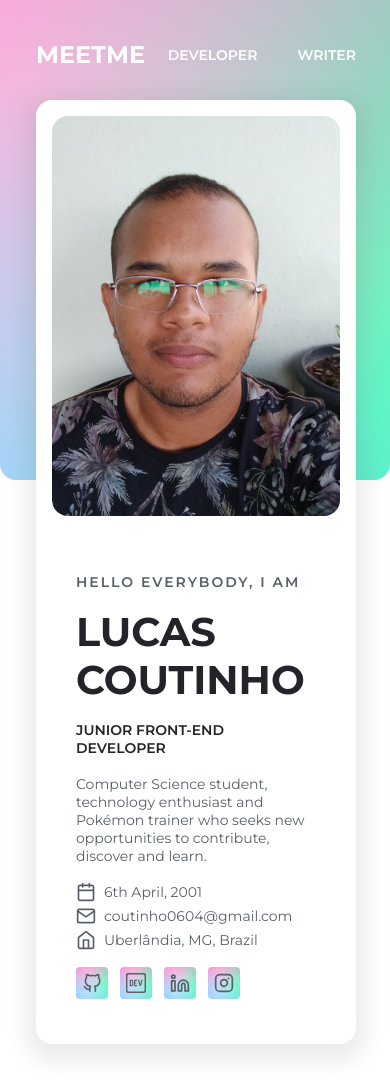
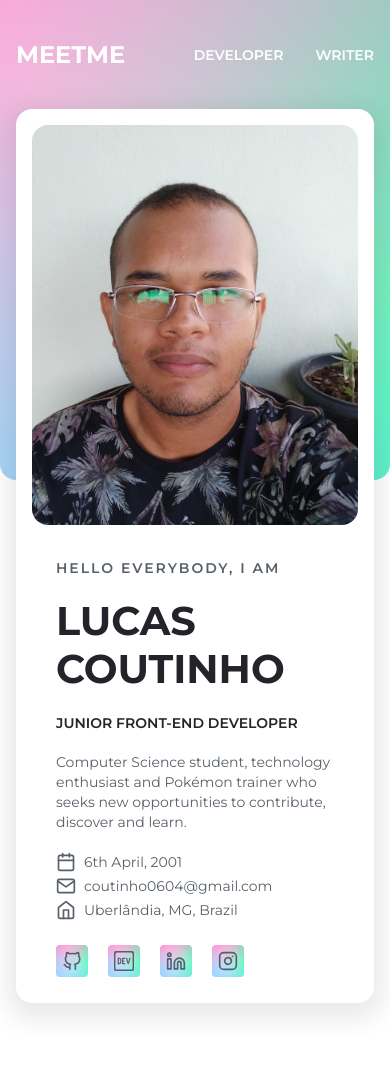
Before and after one commit to lucasmc64/lucasmc64.github.io, a plain HTML site: page index.html in a window 390 px wide. After the commit the page ends 1051 px from the top, so only its background shows below. Drawn offline with Linux system fonts and the light colour scheme.

Commit message:
Some improvements in overall responsiveness

```diff
--- a/style.css
+++ b/style.css
@@ -11,6 +11,7 @@
 body {
     font-family: 'Montserrat', sans-serif;
     min-height: 100vh;
+    min-width: 370px;
 }
 
 /* +-+-+-+-+- General classes -+-+-+-+-+ */
@@ -27,6 +28,7 @@ div.background {
     position: relative;
     overflow: hidden;
     width: 100%;
+    min-width: 370px;
     height: 480px;
     border-radius: 0 0 16px 16px;
 }
@@ -81,6 +83,7 @@ header {
     padding: 40px 0;
     text-transform: uppercase;
     color: #FFFFFF;
+    gap: 32px;
 }
 
 header h1 {
@@ -93,7 +96,7 @@ header ul {
     list-style-type: none;
     display: flex;
     align-items: center;
-    gap: 0 40px;
+    gap: 32px;
 }
 
 header ul li {
@@ -106,7 +109,7 @@ header ul li {
 /* +-+-+-+-+- Card -+-+-+-+-+ */
 
 section.card {
-    margin-top: -380px;
+    margin-top: -371px;
     min-height: 480px;
     background-color: #FFFFFF;
     border-radius: 16px;
@@ -179,6 +182,7 @@ section.info h3 {
 section.info p,
 section.info ul.sub-info {
     font-size: 14px;
+    line-height: 20px;
     color: #586069;
     cursor: default;
 }
@@ -245,6 +249,13 @@ section.info ul.contact a:hover li img {
     }
 }
 
+
+@media screen and (max-width: 951px) {
+    section.info {
+        padding: 24px 0;
+    }
+}
+
 @media screen and (max-width: 800px) {
     section.card {
         grid-template-columns: 1fr;
@@ -261,7 +272,13 @@ section.info ul.contact a:hover li img {
     section.info {
         margin: 0 auto;
         max-width: 480px;
-        height: 400px;
+        height: 380px;
+        padding: 0 24px;
+    }
+
+    section.info ul.contact {
+        padding-top: 4px;
+        gap: 20px;
     }
 
     section.info ul.contact a li {
@@ -270,6 +287,7 @@ section.info ul.contact a:hover li img {
         transform: translate(0, 0);
     }
 
+    section.info ul.contact a,
     section.info ul.contact a:hover li {
         width: 32px;
         height: 32px;
@@ -281,25 +299,24 @@ section.info ul.contact a:hover li img {
 }
 
 @media screen and (max-width: 548px) {
+    .container {
+        margin: 0 16px;
+    }
+}
+@media screen and (max-width: 508px) {
     section.info {
-        height: 434px;
+        height: 420px;
     }
 }
 
-@media screen and (max-width: 504px) {
+@media screen and (max-width: 464px) {
     section.info {
-        height: 452px;
+        height: 438px;
     }
 }
 
-@media screen and (max-width: 426px) {
+@media screen and (max-width: 386px) {
     section.info {
-        height: 470px;
+        height: 456px;
     }
 }
-
-@media screen and (max-width: 408px) {
-    section.info {
-        height: 488px;
-    }
-}
```
